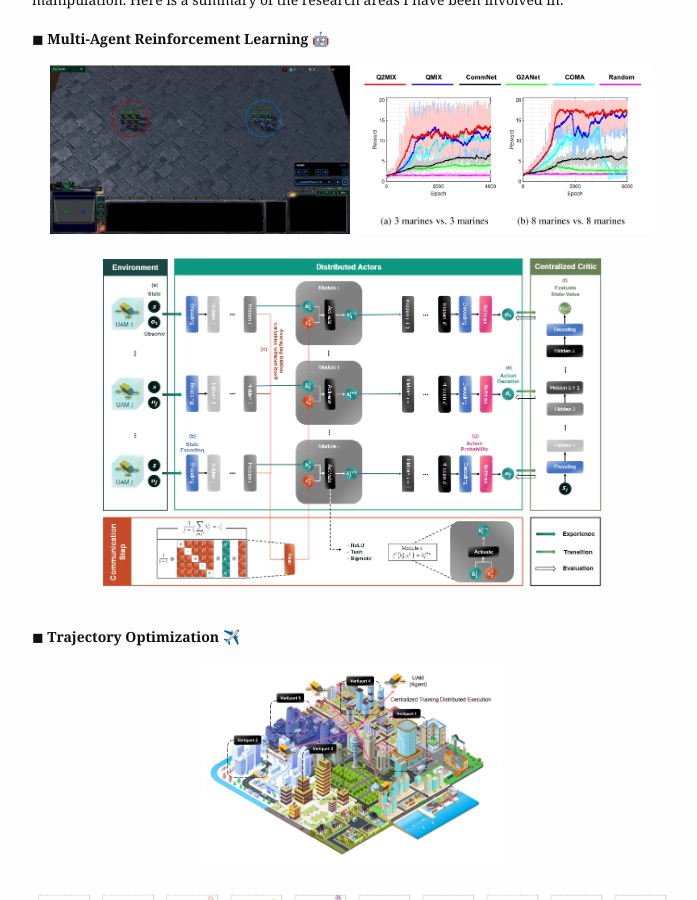
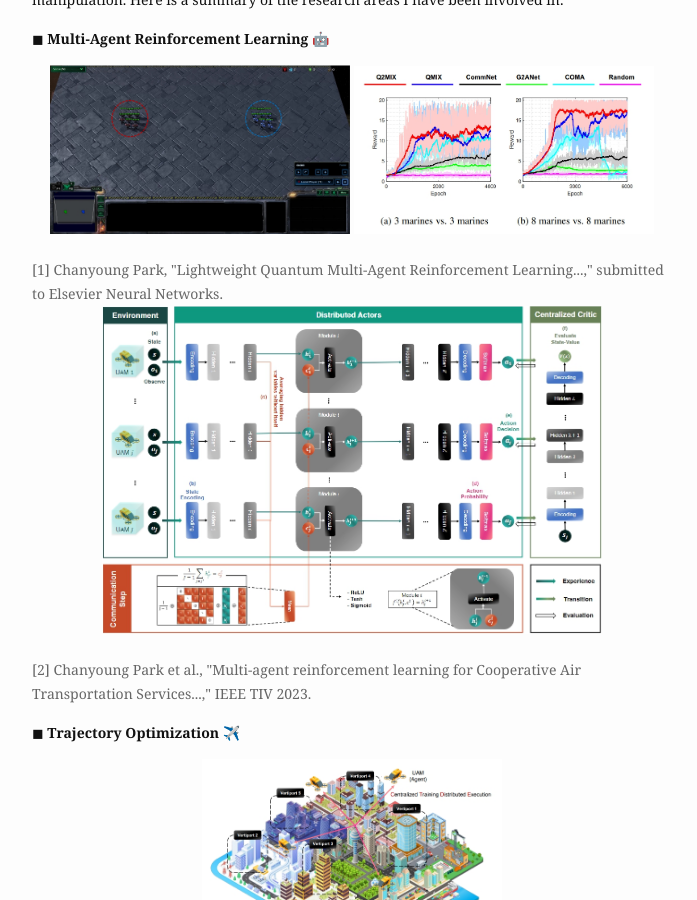
Before and after one commit to cosdeneb/cosdeneb.github.io, a Jekyll site: the page built from index.md, in a window 1280 px wide and 900 px high, scrolled down 560 px. Shown: the whole window, without its empty margins (288-985 px from the left). Built offline with Jekyll 4.4.1, drawn with Linux system fonts in a browser that asks for light colours.

Commit message:
Update index.md

```diff
--- a/index.md
+++ b/index.md
@@ -36,9 +36,13 @@ profile_picture:
     <img src="{{ "/assets/img/paper/smac_reward.jpg" | absolute_url }}" width=300 class="post-pic" style="border: none; outline: none;"/>
   </div>
   <br/>
+  <font color='#666666'>[1] Chanyoung Park, "Lightweight Quantum Multi-Agent Reinforcement Learning...," submitted to Elsevier Neural Networks.</font>
+  <br/>
   <div style="text-align : center;">
     <img src="{{ "/assets/img/paper/commnet.jpg" | absolute_url }}" width=500 class="post-pic" style="border: none; outline: none; margin: 0 auto; display: block;"/>
   </div>
+  <br/>
+  <font color='#666666'>[2] Chanyoung Park et al., "Multi-agent reinforcement learning for Cooperative Air Transportation Services...," IEEE TIV 2023.</font>
   <br/>
 </p>
 
```
